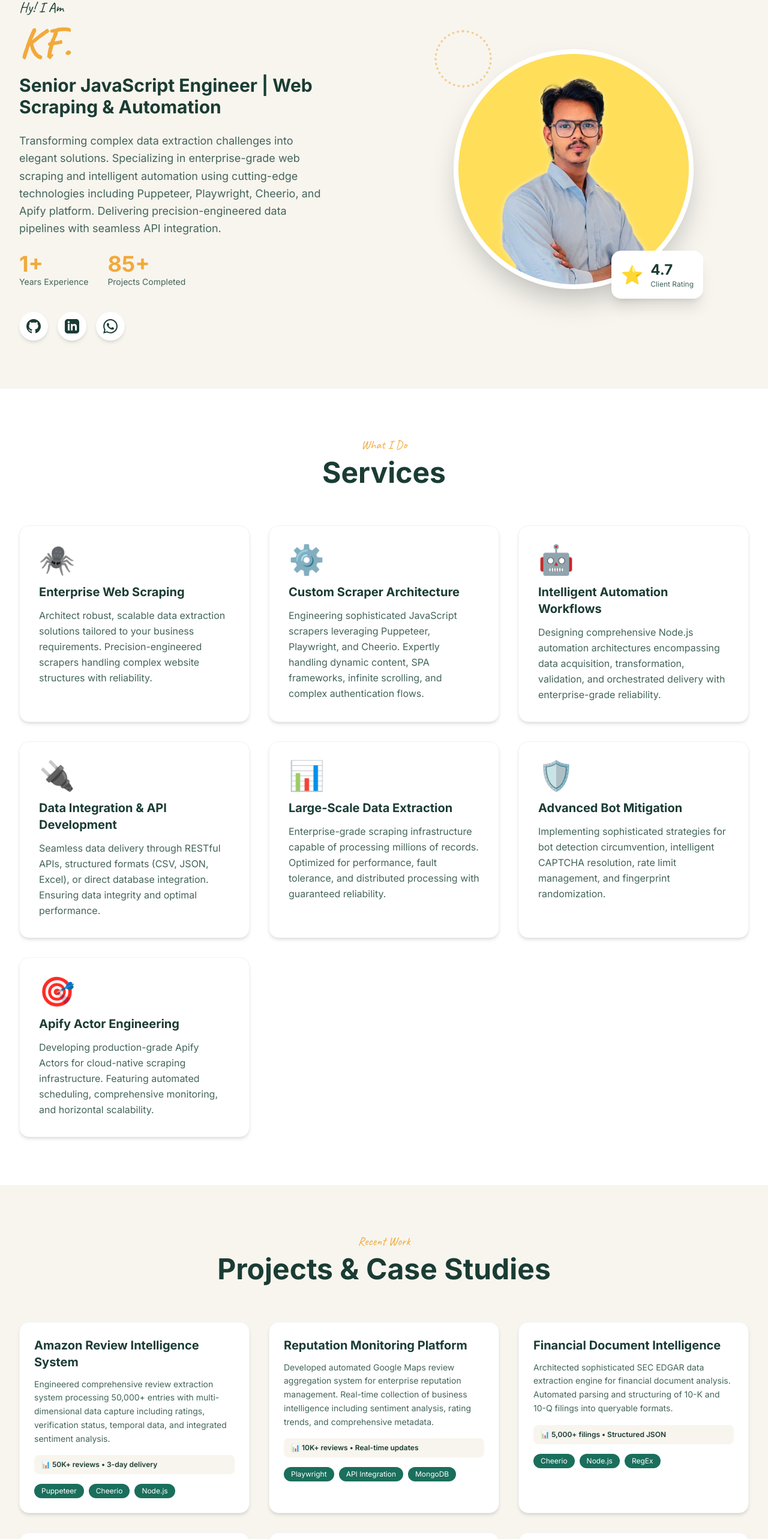
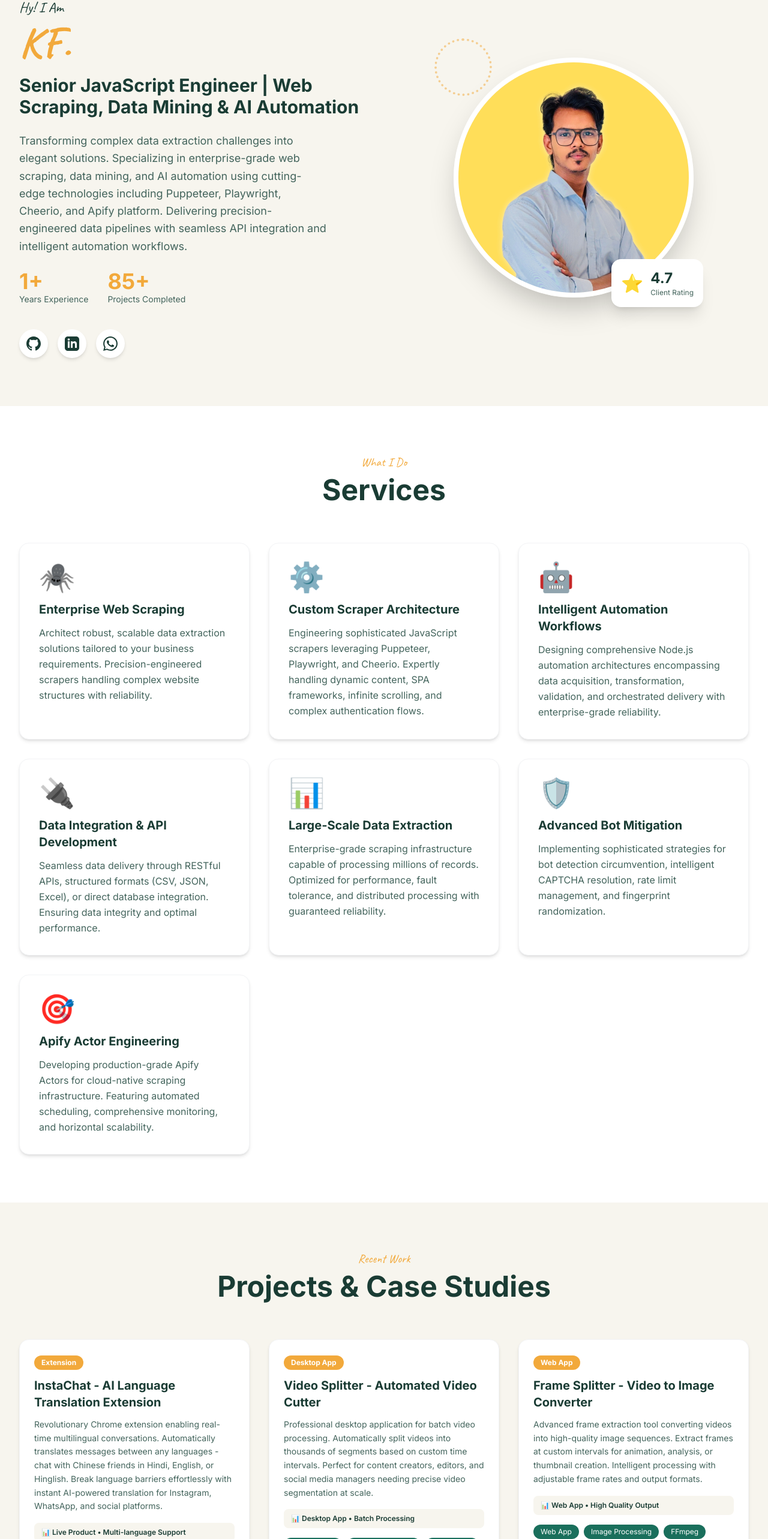
Before and after one commit to kaif11ali/portfolio, a React (Vite) app: page / in a window 1280 px wide. Shown: the part 176-2742 px from the top of the page at 60% size. Built offline with nearby package versions, Linux system fonts and the light colour scheme; the HTML template or start-up script is replaced by a standard one.

Commit message:
fix: update meta tags for SEO optimization and enhance project descriptions in portfolio

```diff
--- a/index.html
+++ b/index.html
@@ -3,9 +3,9 @@
 <head>
   <meta charset="UTF-8">
   <meta name="viewport" content="width=device-width, initial-scale=1.0">
-  <meta name="description" content="Kaif Ali (KF) - Senior JavaScript Developer specializing in enterprise-grade web scraping and automation solutions. Leveraging Puppeteer, Playwright, Cheerio, and Apify for scalable data extraction.">
-  <meta name="keywords" content="web scraping, automation, puppeteer, playwright, cheerio, apify actors, javascript developer, data extraction, API integration">
-  <meta name="author" content="Kaif Ali">
+  <meta name="description" content="Saiyed Kaifali (KF) - Senior JavaScript Developer specializing in enterprise-grade web scraping, data mining, AI automation, and intelligent data extraction solutions. Expert in Puppeteer, Playwright, Cheerio, and Apify for scalable automation.">
+  <meta name="keywords" content="kaif ali, kaifali, saiyed kaifali, saiyad kaifali, mohammad kaif, kaif mohammad, saiyed mohammad kaif, saiyad mohammad kaif, kaif ali mohammad, kaif ali saiyad, kaif ali saiyed, kaifali saiyed, kaifali saiyad, kaif saiyad, saiyad kaif, kaif11ali, kaif11alii, kaif11, KF, kelly, kaify, kailly, kailli, kaifva, kaifu, web scraping, web scraper, data scraping, data scraper, data mining, data extraction, data harvesting, web automation, browser automation, AI automation, intelligent automation, machine learning automation, automated data collection, scraping services, automation services, python scraping, javascript scraping, node.js scraping, puppeteer, playwright, selenium, cheerio, beautifulsoup, scrapy, apify actors, apify automation, captcha solving, anti-bot bypass, proxy rotation, headless browser, dynamic scraping, API scraping, e-commerce scraping, social media scraping, price monitoring, competitive intelligence, lead generation, data pipeline, ETL automation, workflow automation, RPA, robotic process automation, data integration, API integration, REST API, web crawler, spider bot, scraping expert, automation specialist, freelance scraper, scraping consultant">
+  <meta name="author" content="Kaif Ali (Saiyed Kaifali, KF)">
   <meta name="robots" content="index, follow, max-image-preview:large, max-snippet:-1, max-video-preview:-1">
   <meta name="googlebot" content="index, follow">
   <meta name="bingbot" content="index, follow">
@@ -14,21 +14,24 @@
   <meta name="apple-mobile-web-app-capable" content="yes">
   <meta name="apple-mobile-web-app-status-bar-style" content="black-translucent">
   <meta name="format-detection" content="telephone=no">
-  <title>Web Scraping & Automation Specialist | Senior JavaScript Engineer</title>
+  <meta name="geo.region" content="IN">
+  <meta name="geo.placename" content="India">
+  <meta name="language" content="English">
+  <title>Kaif Ali (KF) - Web Scraping, Data Mining & AI Automation Specialist | Saiyed Kaifali</title>
 
   <!-- Open Graph Meta Tags -->
   <meta property="og:type" content="website">
   <meta property="og:url" content="https://kaif11ali.github.io/portfolio/">
-  <meta property="og:title" content="Kaif Ali - Enterprise Web Scraping & Automation Engineer">
-  <meta property="og:description" content="Senior JavaScript engineer delivering enterprise-grade web scraping solutions. Specialized in Puppeteer, Playwright, Cheerio, and Apify Actors for complex data extraction challenges.">
+  <meta property="og:title" content="Saiyed Kaifali (KF) - Web Scraping, Data Mining & AI Automation Expert">
+  <meta property="og:description" content="Kaif Ali (Mohammad Kaif) - Senior JavaScript engineer delivering enterprise-grade web scraping, data mining, and AI automation solutions. Expert in Puppeteer, Playwright, intelligent data extraction, and automated workflows.">
   <meta property="og:image" content="https://kaif11ali.github.io/portfolio/kaifali.jpg">
   <meta property="og:locale" content="en_US">
 
   <!-- Twitter Card Meta Tags -->
   <meta name="twitter:card" content="summary_large_image">
   <meta name="twitter:url" content="https://kaif11ali.github.io/portfolio/">
-  <meta name="twitter:title" content="Kaif Ali - Enterprise Web Scraping & Automation Engineer">
-  <meta name="twitter:description" content="Senior JavaScript engineer delivering enterprise-grade web scraping solutions. Specialized in Puppeteer, Playwright, Cheerio, and Apify Actors for complex data extraction challenges.">
+  <meta name="twitter:title" content="Saiyed Kaifali (KF) - Web Scraping, Data Mining & AI Automation Expert">
+  <meta name="twitter:description" content="Kaif Ali (Mohammad Kaif) - Expert in web scraping, data mining, AI automation, and intelligent data extraction. Delivering scalable automation solutions with Puppeteer, Playwright & advanced techniques.">
   <meta name="twitter:image" content="https://kaif11ali.github.io/portfolio/kaifali.jpg">
 
   <!-- Favicon -->
@@ -51,32 +54,62 @@
     "@context": "https://schema.org",
     "@type": "Person",
     "name": "Kaif Ali",
-    "alternateName": "KF",
+    "alternateName": ["KF", "Saiyed Kaifali", "Saiyad Kaifali", "Kaif Ali Saiyad", "Kaif Ali Saiyed", "Mohammad Kaif", "Kaif Mohammad", "Saiyad Mohammad Kaif", "Saiyed Mohammad Kaif", "Kaif Ali Mohammad", "Kaifali Saiyed", "Kaifali Saiyad", "Kaif Saiyad", "Saiyad Kaif", "kaif11ali", "kaif11alii", "kaif11", "kelly", "kaify", "kailly", "kailli", "kaifva", "kaifu"],
     "url": "https://kaif11ali.github.io/portfolio/",
     "image": "https://kaif11ali.github.io/portfolio/kaifali.jpg",
-    "jobTitle": "Senior JavaScript Engineer - Web Scraping & Automation",
-    "description": "Senior JavaScript engineer specializing in enterprise-grade web scraping and intelligent automation solutions. Expertise in architecting scalable data extraction systems using Puppeteer, Playwright, Cheerio, and Apify platform.",
+    "jobTitle": "Senior JavaScript Engineer - Web Scraping, Data Mining & AI Automation Specialist",
+    "description": "Saiyed Kaifali (KF) - Senior JavaScript engineer specializing in enterprise-grade web scraping, data mining, data extraction, and AI automation solutions. Expert in architecting intelligent, scalable automation systems using Puppeteer, Playwright, Cheerio, and advanced machine learning techniques for automated data processing.",
     "sameAs": [
       "https://github.com/kaif11ali",
       "https://www.linkedin.com/in/kaifali/"
     ],
     "knowsAbout": [
       "Web Scraping",
+      "Data Scraping",
+      "Data Mining",
       "Data Extraction",
-      "Automation",
+      "Data Harvesting",
+      "Web Automation",
+      "Browser Automation",
+      "AI Automation",
+      "Intelligent Automation",
+      "Machine Learning Automation",
+      "Robotic Process Automation",
+      "RPA",
+      "Automated Data Collection",
+      "Web Crawling",
+      "Spider Bots",
       "API Integration",
+      "REST API Development",
+      "Data Pipeline",
+      "ETL Automation",
+      "Workflow Automation",
       "CAPTCHA Handling",
+      "Anti-Bot Bypass",
+      "Proxy Rotation",
       "JavaScript",
+      "Python",
       "Node.js",
       "Puppeteer",
       "Playwright",
+      "Selenium",
       "Cheerio",
-      "Apify Actors"
+      "BeautifulSoup",
+      "Scrapy",
+      "Apify Actors",
+      "Headless Browser",
+      "Dynamic Content Scraping",
+      "E-commerce Scraping",
+      "Social Media Scraping",
+      "Price Monitoring",
+      "Competitive Intelligence",
+      "Lead Generation",
+      "Data Structured Extraction"
     ],
     "workExample": {
       "@type": "CreativeWork",
-      "name": "Web Scraping & Automation Projects",
-      "description": "85+ completed projects in web scraping and automation"
+      "name": "Web Scraping, Data Mining & AI Automation Projects",
+      "description": "85+ completed projects in web scraping, data extraction, and intelligent automation"
     }
   }
   </script>
@@ -84,10 +117,11 @@
   {
     "@context": "https://schema.org",
     "@type": "WebSite",
-    "name": "KF Portfolio",
-    "alternateName": "Kaif Ali Portfolio",
+    "name": "KF Portfolio - Saiyed Kaifali",
+    "alternateName": ["Kaif Ali Portfolio", "Mohammad Kaif Portfolio", "Kaifali Portfolio", "kaif11ali"],
     "url": "https://kaif11ali.github.io/portfolio/",
-    "description": "Professional portfolio of Kaif Ali, web scraping and automation specialist",
+    "description": "Professional portfolio of Saiyed Kaifali (KF) - Expert in web scraping, data mining, AI automation, and intelligent data extraction services",
+    "keywords": "web scraping, data mining, data extraction, AI automation, automation specialist, kaif ali, saiyed kaifali, mohammad kaif",
     "potentialAction": {
       "@type": "SearchAction",
       "target": "https://kaif11ali.github.io/portfolio/#search?q={search_term_string}",
@@ -99,15 +133,16 @@
   {
     "@context": "https://schema.org",
     "@type": "ProfessionalService",
-    "name": "KF Web Scraping & Automation Services",
-    "description": "Enterprise-grade web scraping and automation solutions by Senior JavaScript Engineer Kaif Ali",
+    "name": "KF Web Scraping, Data Mining & AI Automation Services",
+    "description": "Enterprise-grade web scraping, data mining, data extraction, and AI automation solutions by Senior JavaScript Engineer Saiyed Kaifali (Mohammad Kaif)",
     "url": "https://kaif11ali.github.io/portfolio/",
     "priceRange": "$$",
     "areaServed": "Worldwide",
-    "serviceType": ["Web Scraping", "Data Extraction", "Automation", "API Development"],
+    "serviceType": ["Web Scraping", "Data Scraping", "Data Mining", "Data Extraction", "Data Harvesting", "Web Automation", "Browser Automation", "AI Automation", "Intelligent Automation", "Machine Learning Automation", "Automated Data Collection", "API Development", "API Integration", "Web Crawler Development", "RPA Services", "ETL Automation", "Workflow Automation", "Python Scraping", "JavaScript Scraping", "Node.js Automation", "Puppeteer Development", "Playwright Automation", "Selenium Scraping", "Apify Actor Development", "CAPTCHA Solving", "Anti-Bot Bypass", "Proxy Management", "Headless Browser Automation", "Dynamic Content Scraping", "E-commerce Data Scraping", "Social Media Scraping", "Price Monitoring Solutions", "Competitive Intelligence", "Lead Generation Automation", "Data Pipeline Development"],
     "provider": {
       "@type": "Person",
       "name": "Kaif Ali",
+      "alternateName": ["Saiyed Kaifali", "Mohammad Kaif", "KF", "kaif11ali"],
       "url": "https://kaif11ali.github.io/portfolio/"
     }
   }
--- a/src/components/Hero.jsx
+++ b/src/components/Hero.jsx
@@ -15,15 +15,29 @@ const Hero = () => {
               KF.
             </h1>
             <h3 className="text-[#1A3C34] text-2xl md:text-3xl font-bold mb-6" style={{ fontFamily: 'Inter, sans-serif' }}>
-              Senior JavaScript Engineer | Web Scraping & Automation
+              Senior JavaScript Engineer | Web Scraping, Data Mining & AI Automation
             </h3>
           </div>
 
           <p className="text-[#43645C] text-lg leading-relaxed max-w-lg">
             Transforming complex data extraction challenges into elegant solutions. Specializing in enterprise-grade
-            web scraping and intelligent automation using cutting-edge technologies including Puppeteer, Playwright,
-            Cheerio, and Apify platform. Delivering precision-engineered data pipelines with seamless API integration.
+            web scraping, data mining, and AI automation using cutting-edge technologies including Puppeteer, Playwright,
+            Cheerio, and Apify platform. Delivering precision-engineered data pipelines with seamless API integration
+            and intelligent automation workflows.
           </p>
+
+          {/* SEO-optimized hidden text for search engines */}
+          <div className="sr-only" aria-hidden="true">
+            Saiyed Kaifali (also known as Kaif Ali, Mohammad Kaif, KF, kelly, kaify, kaif11ali) - Expert web scraping specialist,
+            data mining professional, AI automation engineer, and intelligent data extraction consultant. Services include
+            web scraping, data scraping, automated data collection, browser automation, Python scraping, JavaScript scraping,
+            Node.js automation, Puppeteer development, Playwright automation, Selenium scraping, web crawling, spider bot development,
+            API scraping, REST API development, data pipeline creation, ETL automation, workflow automation, RPA services,
+            robotic process automation, CAPTCHA solving, anti-bot bypass, proxy rotation, headless browser automation,
+            dynamic content scraping, e-commerce scraping, social media data extraction, price monitoring, competitive intelligence,
+            lead generation automation, data harvesting, structured data extraction, machine learning automation,
+            Apify actor development, Scrapy projects, BeautifulSoup scraping, and custom automation solutions.
+          </div>
 
           <div className="flex items-center space-x-8">
             <div>
@@ -69,7 +83,7 @@ const Hero = () => {
             <div className="rounded-full overflow-hidden shadow-2xl border-4 md:border-8 border-white w-64 h-64 sm:w-80 sm:h-80 md:w-96 md:h-96 lg:w-[25rem] lg:h-[25rem]">
               <img
                 src="/kaifali.jpg"
-                alt="Kaif Ali - Web Scraping and Automation Specialist, Professional Developer Portrait"
+                alt="Saiyed Kaifali (KF, Mohammad Kaif) - Web Scraping, Data Mining and AI Automation Specialist | Professional Developer Portrait"
                 className="w-full h-full object-cover"
                 loading="eager"
                 decoding="async"
--- a/src/components/Projects.jsx
+++ b/src/components/Projects.jsx
@@ -2,6 +2,33 @@ import React from 'react';
 
 const Projects = () => {
   const projects = [
+    {
+      title: "InstaChat - AI Language Translation Extension",
+      description: "Revolutionary Chrome extension enabling real-time multilingual conversations. Automatically translates messages between any languages - chat with Chinese friends in Hindi, English, or Hinglish. Break language barriers effortlessly with instant AI-powered translation for Instagram, WhatsApp, and social platforms.",
+      metrics: "Live Product • Multi-language Support",
+      tech: ["Chrome Extension", "AI Translation", "JavaScript"],
+      cta: "Buy Now",
+      ctaUrl: "https://saiyedkaifali.gumroad.com/l/instachat",
+      badge: "Extension"
+    },
+    {
+      title: "Video Splitter - Automated Video Cutter",
+      description: "Professional desktop application for batch video processing. Automatically split videos into thousands of segments based on custom time intervals. Perfect for content creators, editors, and social media managers needing precise video segmentation at scale.",
+      metrics: "Desktop App • Batch Processing",
+      tech: ["Desktop App", "Video Processing", "Automation"],
+      cta: "Try Free",
+      ctaUrl: "https://splittter.vercel.app/",
+      badge: "Desktop App"
+    },
+    {
+      title: "Frame Splitter - Video to Image Converter",
+      description: "Advanced frame extraction tool converting videos into high-quality image sequences. Extract frames at custom intervals for animation, analysis, or thumbnail creation. Intelligent processing with adjustable frame rates and output formats.",
+      metrics: "Web App • High Quality Output",
+      tech: ["Web App", "Image Processing", "FFmpeg"],
+      cta: "Launch App",
+      ctaUrl: "https://framesplitter.vercel.app/",
+      badge: "Web App"
+    },
     {
       title: "Amazon Review Intelligence System",
       description: "Engineered comprehensive review extraction system processing 50,000+ entries with multi-dimensional data capture including ratings, verification status, temporal data, and integrated sentiment analysis.",
@@ -59,9 +86,18 @@ const Projects = () => {
           {projects.map((project, index) => (
             <article
               key={index}
-              className="bg-white p-6 rounded-2xl shadow-md hover:shadow-xl transition-all hover:-translate-y-1 border border-gray-100"
+              className="bg-white p-6 rounded-2xl shadow-md hover:shadow-xl transition-all hover:-translate-y-1 border border-gray-100 flex flex-col"
               role="listitem"
             >
+              {/* Badge for product type */}
+              {project.badge && (
+                <div className="mb-3">
+                  <span className="inline-block bg-[#F2A93B] text-white text-xs font-bold px-3 py-1 rounded-full">
+                    {project.badge}
+                  </span>
+                </div>
+              )}
+
               <h3 className="text-[#1A3C34] text-xl font-bold mb-3">
                 {project.title}
               </h3>
@@ -77,7 +113,7 @@ const Projects = () => {
               </div>
 
               {/* Tech Stack */}
-              <div className="flex flex-wrap gap-2" role="list" aria-label="Technologies used">
+              <div className="flex flex-wrap gap-2 mb-4" role="list" aria-label="Technologies used">
                 {project.tech.map((tech, i) => (
                   <span
                     key={i}
@@ -88,6 +124,21 @@ const Projects = () => {
                   </span>
                 ))}
               </div>
+
+              {/* CTA Button */}
+              {project.cta && project.ctaUrl && (
+                <div className="mt-auto pt-2">
+                  <a
+                    href={project.ctaUrl}
+                    target="_blank"
+                    rel="noopener noreferrer"
+                    className="block w-full bg-[#F2A93B] hover:bg-[#1A3C34] text-white text-center font-bold py-3 px-6 rounded-lg transition-colors duration-300 shadow-md hover:shadow-lg"
+                    aria-label={`${project.cta} - ${project.title}`}
+                  >
+                    {project.cta} →
+                  </a>
+                </div>
+              )}
             </article>
           ))}
         </div>
```
Also changed, not shown: 1 other file (tests, documents, lock files or other folders).
